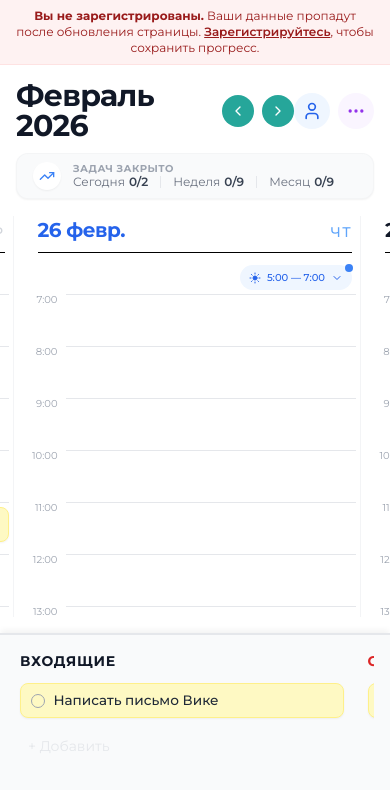
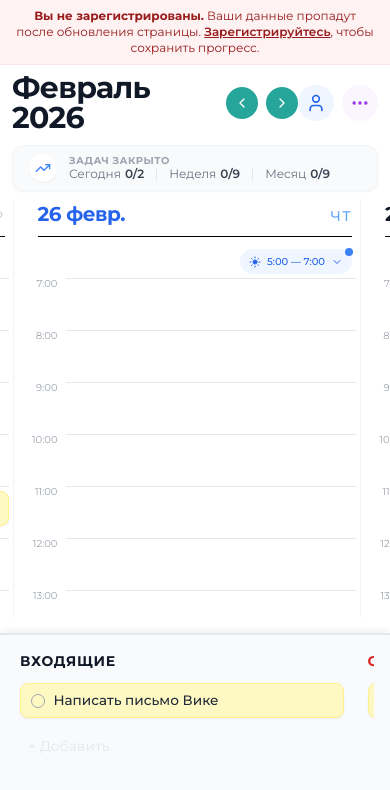
Before and after one commit to mikhail-khabirov/justplanner, a React (Vite) app: page / in a window 390 px wide. Both pictures are taken after a click on the button "Начать планировать". Shown: the top 790 px of the page. Built offline with nearby package versions, Linux system fonts and the light colour scheme; no server answers.

Commit message:
fix: mobile viewport - 100dvh, pinch-zoom prevention, compact header

```diff
--- a/App.tsx
+++ b/App.tsx
@@ -909,7 +909,7 @@ const App: React.FC = () => {
   };
 
   if (authLoading) {
-    return <div className="flex h-screen items-center justify-center">Загрузка...</div>;
+    return <div className="flex items-center justify-center" style={{ height: '100dvh' }}>Загрузка...</div>;
   }
 
   if (legalView === 'terms') {
@@ -1006,7 +1006,7 @@ const App: React.FC = () => {
   // --- Layout ---
 
   return (
-    <div className="flex flex-col h-screen bg-white text-gray-900 font-sans overflow-hidden selection:bg-blue-100">
+    <div className="flex flex-col bg-white text-gray-900 font-sans overflow-hidden selection:bg-blue-100" style={{ height: '100dvh' }}>
       {/* Unregistered User Alert */}
       {!isAuthenticated && (
         <div className="bg-red-50 border-b border-red-100 px-4 py-2 flex items-center justify-center text-center">
@@ -1017,7 +1017,7 @@ const App: React.FC = () => {
       )}
 
       {/* Header */}
-      <header className="flex-shrink-0 px-4 py-4 md:px-8 md:py-6 border-b border-transparent">
+      <header className="flex-shrink-0 px-3 py-2 md:px-8 md:py-6 border-b border-transparent">
         <div className="flex items-center justify-between">
           <div className="flex items-center gap-3 md:gap-4">
             <h1
--- a/index.html
+++ b/index.html
@@ -39,9 +39,14 @@
     }
   </script>
   <style>
-    body {
+    html, body {
       background-color: #ffffff;
       -webkit-font-smoothing: antialiased;
+      touch-action: manipulation;
+      overscroll-behavior: none;
+      overflow: hidden;
+      height: 100vh;
+      height: 100dvh;
     }
 
     .scrollbar-hide::-webkit-scrollbar {
@@ -173,6 +178,16 @@
     <div><img src="https://mc.yandex.ru/watch/106590123" style="position:absolute; left:-9999px;" alt="" /></div>
   </noscript>
   <div id="root"></div>
+  <script>
+    // Prevent pinch-zoom on iOS Safari (ignores user-scalable=no)
+    document.addEventListener('gesturestart', function(e) { e.preventDefault(); }, { passive: false });
+    document.addEventListener('gesturechange', function(e) { e.preventDefault(); }, { passive: false });
+    document.addEventListener('gestureend', function(e) { e.preventDefault(); }, { passive: false });
+    // Prevent multi-touch zoom on all browsers
+    document.addEventListener('touchstart', function(e) {
+      if (e.touches.length > 1) e.preventDefault();
+    }, { passive: false });
+  </script>
   <script type="module" src="/index.tsx"></script>
 </body>
 
```
